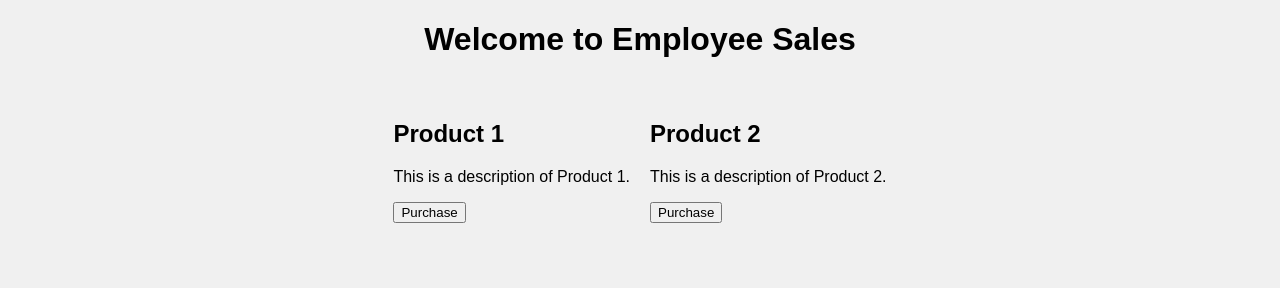
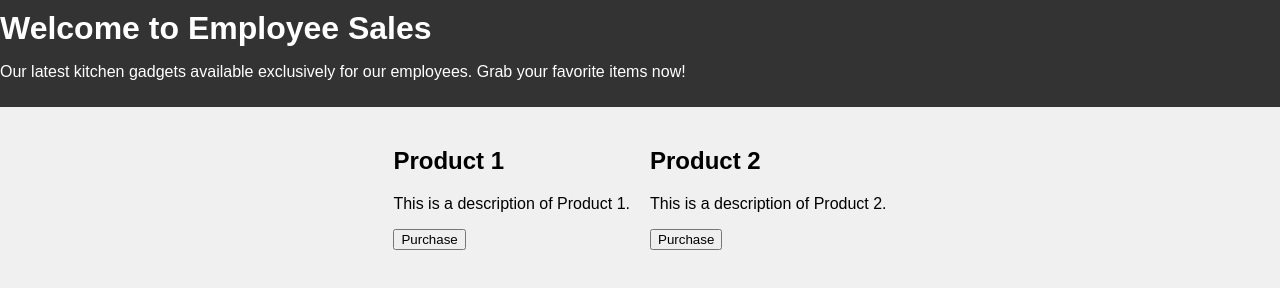
Before and after one commit to eliscalere/ltbsamplesale, a plain HTML site: page index.html in a window 1280 px wide. Drawn offline with Linux system fonts and the light colour scheme.

Commit message:
Update index.html

```diff
--- a/index.html
+++ b/index.html
@@ -5,7 +5,11 @@
     <link rel="stylesheet" type="text/css" href="styles.css">
 </head>
 <body>
-    <h1>Welcome to Employee Sales</h1>
+    <header>
+        <h1>Welcome to Employee Sales</h1>
+        <p>Our latest kitchen gadgets available exclusively for our employees. Grab your favorite items now!</p>
+    </header>
+
     <div id="product-list">
         <!-- products will be appended here by JavaScript -->
     </div>
```
